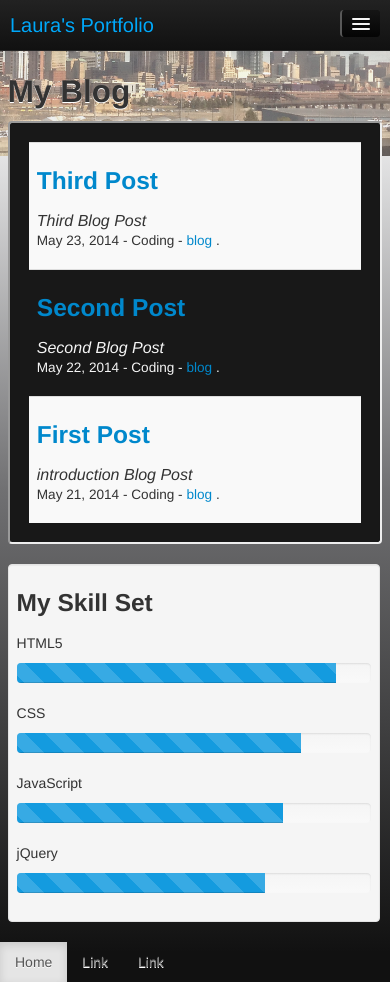
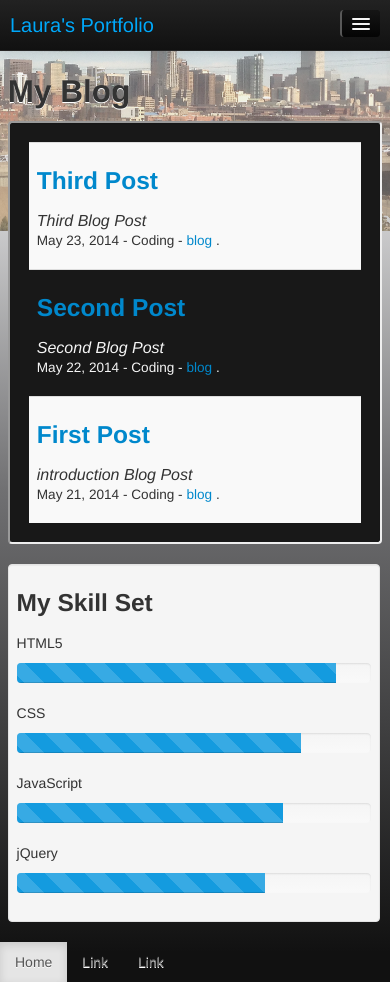
Before and after one commit to LauraR6561/Laurar6561.github.io, a Jekyll site: the page built from index.html, in a window 390 px wide. Built offline with Jekyll 4.4.1, drawn with Linux system fonts in a browser that asks for light colours; Markdown is read by kramdown in place of the engine named in the settings.

Commit message:
css change

```diff
--- a/css/template.css
+++ b/css/template.css
@@ -47,7 +47,7 @@ filter: progid:DXImageTransform.Microsoft.gradient( startColorstr='#00000000', e
 @media (max-width: 979px){
 
     html{
-        background-image: image("/img/denver-long.png");
+        background-image: url("/img/denver-long.png");
     }
     #content > .table{
         width:96%;
```
